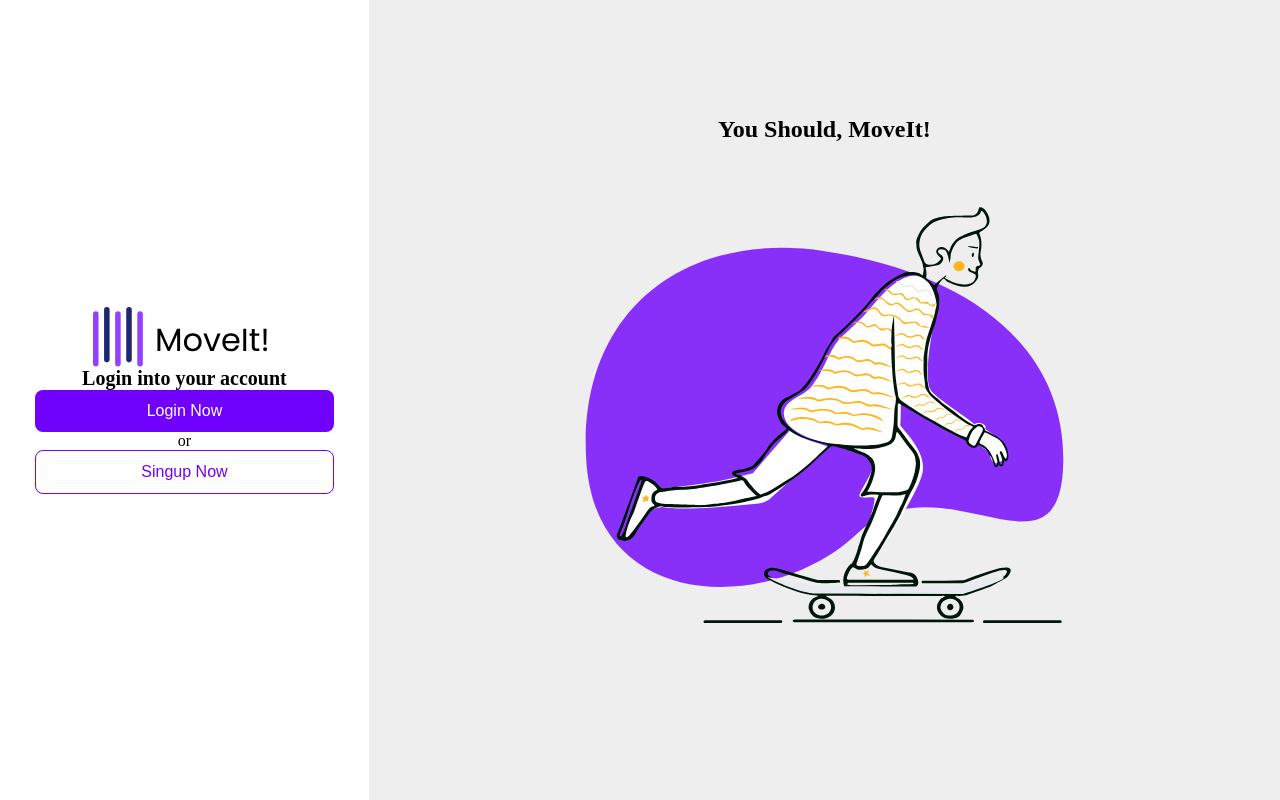
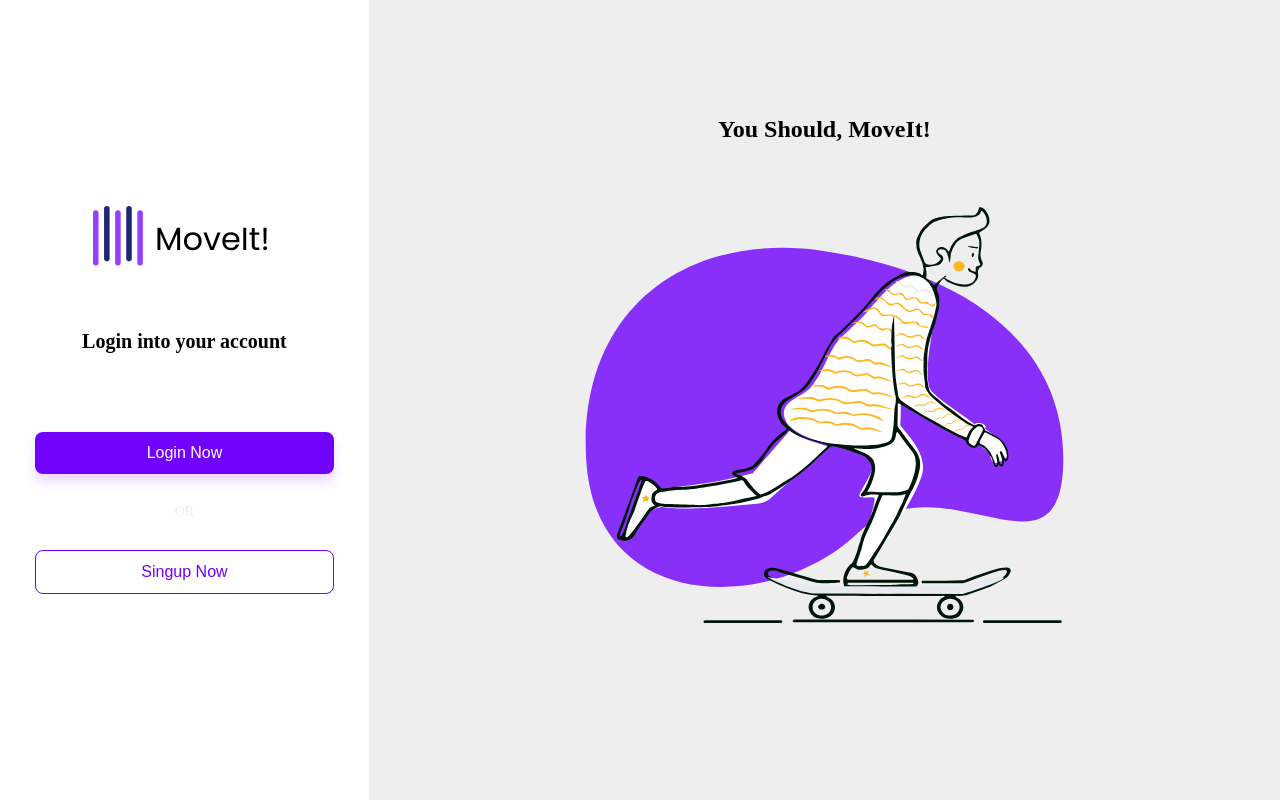
Before and after one commit to acaciolivia/login-page, an Angular app: page /login in a window 1280 px wide. Built offline with nearby package versions, Linux system fonts and the light colour scheme.

Commit message:
Corrigidos espacamentos entre os botoes

```diff
--- a/src/app/components/default-login-layout/default-login-layout.component.html
+++ b/src/app/components/default-login-layout/default-login-layout.component.html
@@ -2,11 +2,16 @@
     <section class="form-section">
         <img src="/assets/svg/logo.svg"/>
         <h2>{{ title }}</h2>
-        <button class="btn-primary">{{ primaryBtnText }}</button>
-        <div>
-            <span>or</span>
+        <ng-content></ng-content>
+        <div class="btn-wrapper">
+            <button class="btn-primary">{{ primaryBtnText }}</button>
+            <div>
+                <div></div>
+                <span class="divider">or</span>
+                <div></div>
+            </div>
+            <button class="btn-secondary">{{ secondaryBtnText }}</button>
         </div>
-        <button class="btn-secondary">{{ secondaryBtnText }}</button>
     </section>
     <section class="main-section">
         <h1>You Should, MoveIt!</h1>
--- a/src/app/components/default-login-layout/default-login-layout.component.scss
+++ b/src/app/components/default-login-layout/default-login-layout.component.scss
@@ -25,9 +25,43 @@ main {
     .form-section {
         flex-grow: 0.3;
         padding: 0 35px;
+        gap: 34px;
+
+        img {
+            margin-bottom: 30px;
+        }
+
         h2 {
             font-size: 20px;
             font-weight: bold;
+            margin-bottom: 45px;
+        }
+
+        .btn-wrapper {
+            display: flex;
+            flex-direction: column;
+            align-items: center;
+            justify-content: center;
+            width: 100%;
+            gap: 30px;
+
+            .divider {
+                font-size: 14px;
+                color: $gray-bg;
+                align-items: center;
+                justify-content: center;
+                width: 100%;
+
+                font-weight: 400px;
+                display: flex;
+                gap: 20px;
+                text-transform: uppercase;
+
+                div {
+                    flex-grow: 1;
+                    height: 12x;
+                    background-color: $gray-bg;
+                }
             }
 
             button {
@@ -42,6 +76,7 @@ main {
                 &.btn-primary {
                     background-color: $primary-color;
                     color: white;
+                    box-shadow: 0px 8px 12px rgba(148.23004603385925, 64.33935597538948, 255, 0.2000000029823224);
                 }
 
                 &.btn-secondary {
@@ -51,3 +86,4 @@ main {
             }
         }
     }
+}
```
Lines whose indentation alone changed are shown as unchanged.
